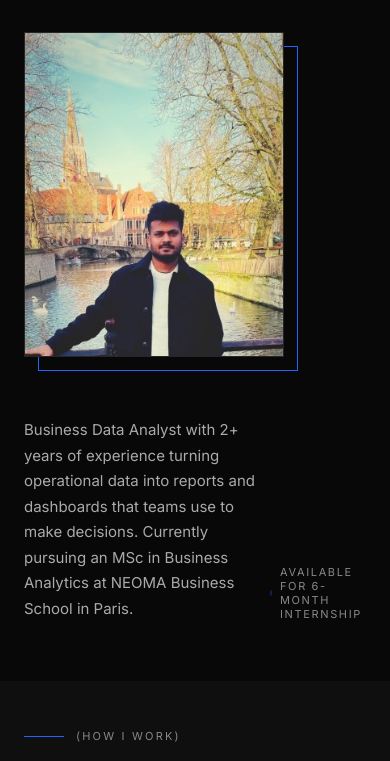
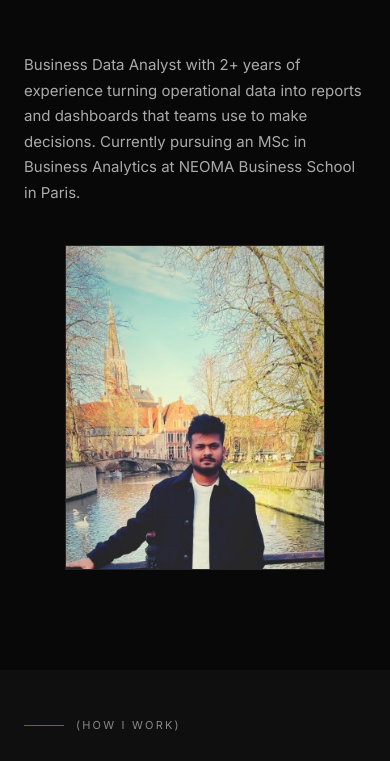
Before and after one commit to Kundanjaiswal02/kundanjaiswal02.github.io, a plain HTML site: page index.html in a window 390 px wide. Shown: the part 276-1037 px from the top of the page. Drawn offline with nearby package versions, Linux system fonts and the light colour scheme; a web font is replaced by a local one.

Commit message:
Recentre hero photo under nav, drop status/work-desc/eyebrows, add contact LinkedIn link
Co-Authored-By: Claude Opus 5.5 <noreply@anthropic.com>

```diff
--- a/index.html
+++ b/index.html
@@ -96,9 +96,13 @@
     #hero {
       min-height: 100vh;
       padding: 160px 48px 80px;
-      display: flex;
-      flex-direction: column;
-      justify-content: space-between;
+      display: grid;
+      /* photo centre lines up under the "Dashboards" nav link (~529px from the right edge) */
+      grid-template-columns: calc(100% - 671px) 380px;
+      grid-template-rows: 1fr auto;
+      grid-template-areas:
+        "text   photo"
+        "bottom photo";
       position: relative;
       overflow: hidden;
     }
@@ -128,31 +132,17 @@
       text-transform: uppercase;
       overflow: hidden;
     }
-    .hero-main {
-      display: grid;
-      grid-template-columns: 1fr auto;
-      gap: 64px;
-      align-items: center;
-    }
+    .hero-text { grid-area: text; align-self: center; }
     .hero-photo {
-      position: relative;
+      grid-area: photo;
+      align-self: center;
       width: 380px;
       max-width: 100%;
-      margin-right: 14px;
+      margin: 40px 0;
       opacity: 0;
       animation: fadeIn 1s ease 0.6s forwards;
     }
-    .hero-photo::before {
-      content: '';
-      position: absolute;
-      inset: 0;
-      border: 1px solid var(--blue);
-      transform: translate(14px, 14px);
-      z-index: 0;
-    }
     .hero-photo img {
-      position: relative;
-      z-index: 1;
       display: block;
       width: 100%;
       aspect-ratio: 4/5;
@@ -176,6 +166,7 @@
     }
 
     .hero-bottom {
+      grid-area: bottom;
       display: flex;
       justify-content: space-between;
       align-items: flex-end;
@@ -188,28 +179,6 @@
       color: var(--light-gray);
       opacity: 0;
       animation: fadeIn 1s ease 0.8s forwards;
-    }
-    .hero-status {
-      font-size: 11px;
-      letter-spacing: 0.15em;
-      text-transform: uppercase;
-      color: var(--gray);
-      display: flex;
-      align-items: center;
-      gap: 8px;
-      opacity: 0;
-      animation: fadeIn 1s ease 1s forwards;
-    }
-    .hero-status::before {
-      content: '';
-      width: 6px; height: 6px;
-      background: var(--blue);
-      border-radius: 50%;
-      animation: pulse 2s infinite;
-    }
-    @keyframes pulse {
-      0%, 100% { opacity: 1; }
-      50% { opacity: 0.3; }
     }
     @keyframes fadeIn {
       to { opacity: 1; }
@@ -282,13 +251,7 @@
       align-items: flex-end;
       margin-bottom: 80px;
     }
-    .work-desc {
-      max-width: 300px;
-      font-size: 13px;
-      line-height: 1.7;
-      color: var(--gray);
-      text-align: right;
-    }
+    #dashboards .work-header { margin-bottom: 32px; }
     .project-item {
       display: grid;
       grid-template-columns: 1fr 1fr;
@@ -437,7 +400,7 @@
       grid-template-columns: repeat(3, 1fr);
       gap: 1px;
       background: var(--border);
-      margin-top: 80px;
+      margin-top: 32px;
       border: 1px solid var(--border);
     }
     .skill-card {
@@ -467,7 +430,7 @@
 
     /* EXPERIENCE */
     #experience { background: var(--black); }
-    .exp-list { margin-top: 80px; }
+    .exp-list { margin-top: 32px; }
     .exp-item {
       display: grid;
       grid-template-columns: 200px 1fr;
@@ -564,8 +527,9 @@
     }
     .contact-info {
       display: flex;
-      justify-content: space-between;
-      align-items: flex-end;
+      flex-direction: column;
+      align-items: flex-start;
+      gap: 16px;
       margin-top: 64px;
       padding-top: 40px;
       border-top: 1px solid var(--border);
@@ -577,6 +541,16 @@
       transition: color 0.2s;
     }
     .contact-email:hover { color: var(--blue); }
+    .contact-linkedin {
+      font-family: var(--font-display);
+      font-size: clamp(28px, 3.5vw, 44px);
+      font-weight: 900;
+      text-transform: uppercase;
+      color: var(--white);
+      text-decoration: none;
+      transition: color 0.2s;
+    }
+    .contact-linkedin:hover { color: var(--blue); }
     .contact-phone {
       font-size: 14px;
       color: var(--gray);
@@ -610,15 +584,23 @@
     .footer-links a:hover { color: var(--white); }
 
     /* RESPONSIVE */
+    @media (max-width: 1200px) {
+      /* too narrow to align with the nav link without crowding the title */
+      #hero { grid-template-columns: 1fr 380px; column-gap: 48px; }
+    }
     @media (max-width: 1024px) {
       .projects-grid { grid-template-columns: repeat(2, 1fr); }
     }
     @media (max-width: 768px) {
       nav { padding: 20px 24px; }
       .nav-links { display: none; }
-      #hero { padding: 120px 24px 60px; }
-      .hero-main { grid-template-columns: 1fr; gap: 40px; }
-      .hero-photo { width: 260px; }
+      #hero {
+        padding: 120px 24px 60px;
+        grid-template-columns: 1fr;
+        grid-template-rows: auto;
+        grid-template-areas: "text" "bottom" "photo";
+      }
+      .hero-photo { width: 260px; justify-self: center; }
       section { padding: 80px 24px; }
       #about { padding: 48px 24px; }
       .about-principles { grid-template-columns: 1fr; }
@@ -654,8 +636,7 @@
 
   <!-- HERO -->
   <section id="hero">
-    <div class="hero-main">
-      <div>
+    <div class="hero-text">
       <div class="hero-eyebrow">Business Data Analyst</div>
       <h1 class="hero-title">
         <span class="line"><span>Turning Raw</span></span>
@@ -666,10 +647,8 @@
     <div class="hero-photo">
       <img src="Headshot1.jpg" alt="Kundan Jaiswal">
     </div>
-    </div>
     <div class="hero-bottom">
       <p class="hero-desc">Business Data Analyst with 2+ years of experience turning operational data into reports and dashboards that teams use to make decisions. Currently pursuing an MSc in Business Analytics at NEOMA Business School in Paris.</p>
-      <div class="hero-status">Available for 6-month internship</div>
     </div>
   </section>
 
@@ -699,7 +678,6 @@
         <div class="section-eyebrow">(Projects) — Selected Work</div>
         <h2 class="section-title">Projects</h2>
       </div>
-      <p class="work-desc">Projects where analysis translated directly into measurable business outcomes.</p>
     </div>
 
     <div class="projects-grid">
@@ -745,7 +723,6 @@
   <section id="dashboards" style="background: var(--black);">
     <div class="work-header reveal">
       <div>
-        <div class="section-eyebrow">(Dashboards) — Power BI</div>
         <h2 class="section-title">Dashboards</h2>
       </div>
     </div>
@@ -774,7 +751,6 @@
 
   <!-- SKILLS -->
   <section id="skills">
-    <div class="section-eyebrow reveal">(Skills) — The Toolkit</div>
     <h2 class="section-title reveal">Skills</h2>
     <div class="skills-grid">
       <div class="skill-card reveal">
@@ -812,7 +788,6 @@
 
   <!-- EXPERIENCE -->
   <section id="experience">
-    <div class="section-eyebrow reveal">(Experience) — The Journey</div>
     <h2 class="section-title reveal">The Journey</h2>
     <div class="exp-list">
       <div class="exp-item reveal">
@@ -848,7 +823,6 @@
 
   <!-- EDUCATION -->
   <section id="education" style="background: var(--dark);">
-    <div class="section-eyebrow reveal">(Education) — Academic Background</div>
     <h2 class="section-title reveal">Education</h2>
     <div class="exp-list">
       <div class="exp-item reveal">
@@ -876,6 +850,7 @@
     <div class="contact-big filled" id="contactText">Let's<br>Talk.</div>
     <div class="contact-info reveal">
       <a href="mailto:Kundanjaiswal233@gmail.com" class="contact-email">Kundanjaiswal233@gmail.com</a>
+      <a href="https://www.linkedin.com/in/kundanjaiswal02" target="_blank" rel="noopener" class="contact-linkedin">LinkedIn</a>
     </div>
   </section>
 
```
Lines whose indentation alone changed are shown as unchanged.
